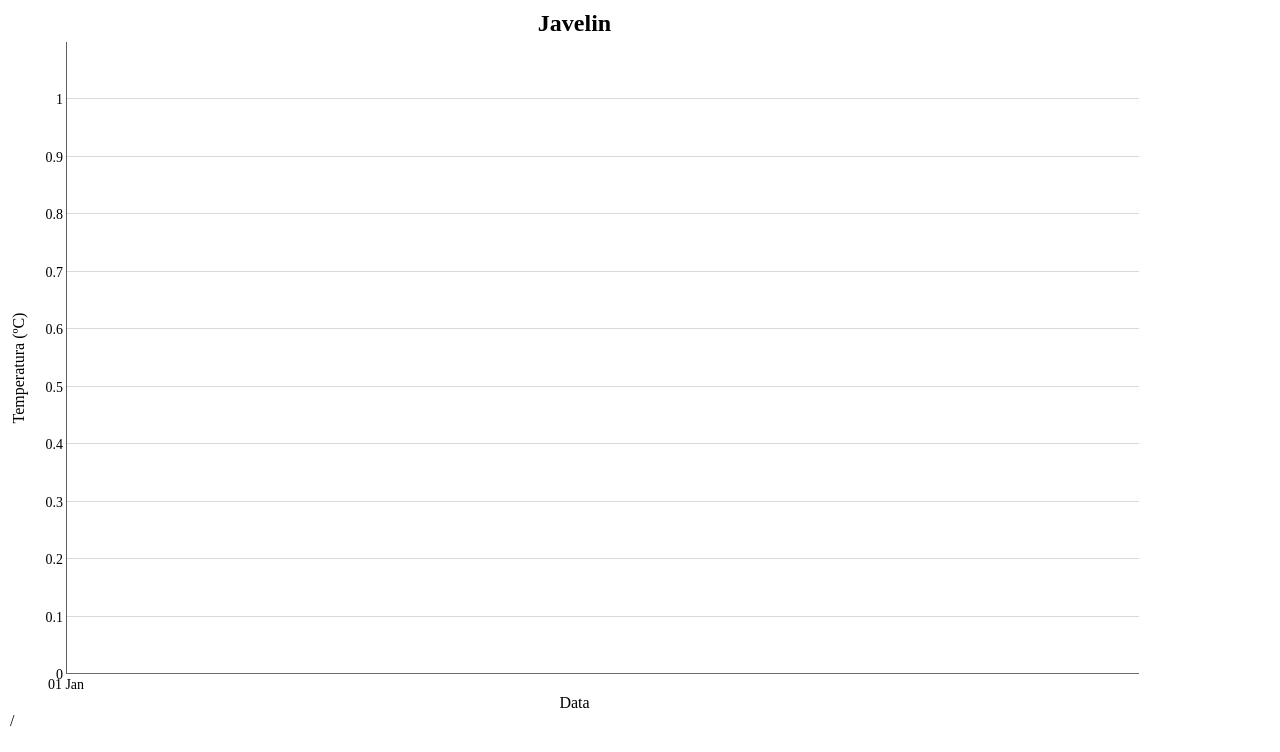
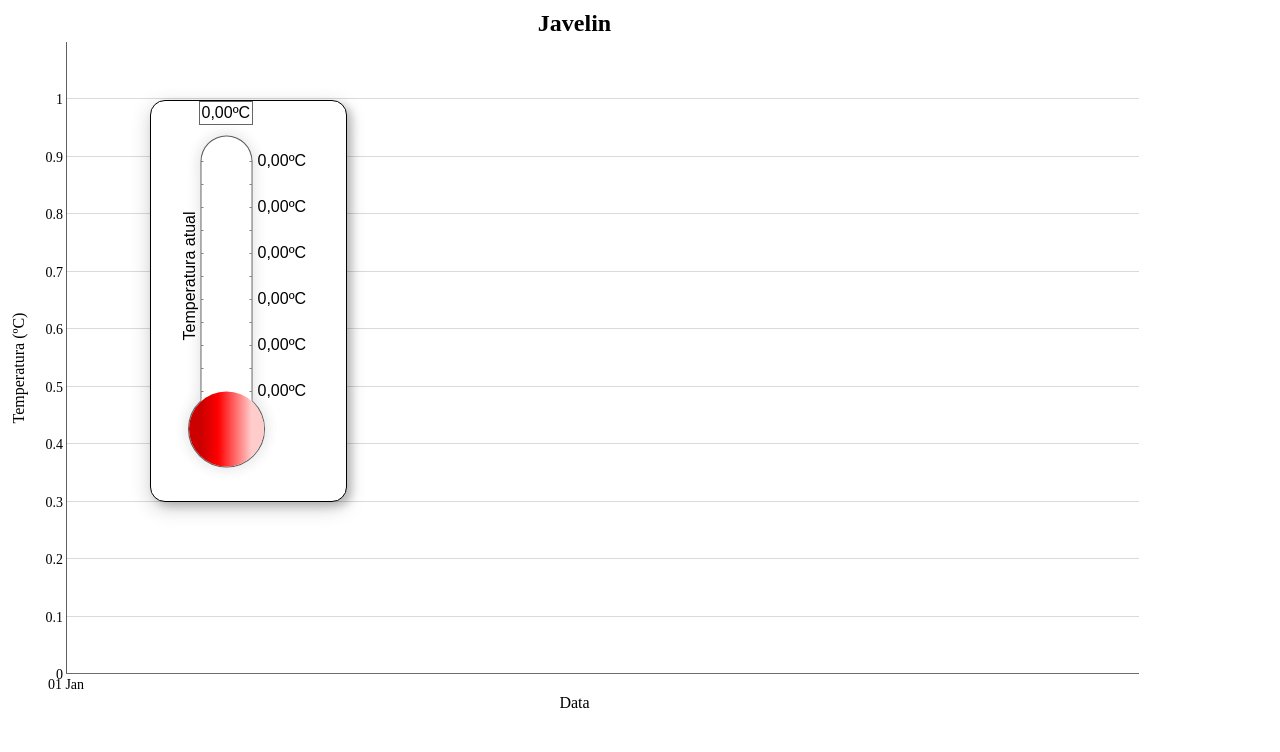
Before and after one commit to leorm037/temperature, a PHP site: page / in a window 1280 px wide. Shown: the top 752 px of the page. Run offline with PHP 8.4, Linux system fonts and the light colour scheme; data that the repository does not hold is empty.

Commit message:
Limitar o resultado das consultas

```diff
--- a/css/index.css
+++ b/css/index.css
@@ -14,6 +14,11 @@ body {
 	left: 150px;
 	width:180px;
 	height:400px;
+	padding-left: 15px;
 	border: 1px solid black;
 	background-color: #fff;
+	border-radius: 15px;
+	-moz-border-radius: 15px;
+	-webkit-border-radius: 15px;
+	box-shadow: 5px 4px 8px 0 rgba(0, 0, 0, 0.2), 0 6px 20px 0 rgba(0, 0, 0, 0.19);
 }
--- a/csv.php
+++ b/csv.php
@@ -1,4 +1,4 @@
-<?php
+ <?php
 
 require_once('db.php');
 
@@ -8,7 +8,7 @@ header('Content-Disposition: inline; filename=temperatura.csv');
 header('Pragma: no-cache');
 header('Expires: 0');
 
-$sql = "SELECT timestamp, environment, cpu, gpu FROM temperature WHERE scale = 'C' ORDER BY timestamp ASC";
+$sql = "SELECT timestamp, environment, cpu, gpu, external, external_sensation FROM temperature WHERE scale = 'C' ORDER BY timestamp DESC LIMIT 300";
 
 $stmt = $pdo->query($sql);
 
@@ -21,8 +21,11 @@ foreach($temperatures as $temperature){
 	$tempEnvironment = (float)$temperature['environment'];
 	$tempCpu = (float)$temperature['cpu'];
 	$tempGpu = (float)$temperature['gpu'];
+	$tempExternal = (float)$temperature['external'] <> 0 ? (float)$temperature['external'] : 'null';
+	$tempSensation = (float)$temperature['external_sensation'] <> 0 ? (float)$temperature['external_sensation'] : 'null';
 
-	echo $timestamp . "," . $tempEnvironment . "," .$tempCpu . "," . $tempGpu . "\n";
+
+	echo $timestamp . "," . $tempEnvironment . "," .$tempCpu . "," . $tempGpu . "," . $tempExternal . "," . $tempSensation . "\n";
 }
 
 $pdo = null;
--- a/index.php
+++ b/index.php
@@ -1,55 +1,17 @@
 <html lang="pt_BR">
 	<head>
 		<title>Temperatura</title>
-		<script src="js/jquery.min.js"></script>
-		<script src="js/dygraph.min.js"></script>
 		<link rel="stylesheet" type="text/css" href="css/dygraph.css" />
 		<link rel="stylesheet" type="text/css" href="css/index.css" />
 	</head>
 	<body>
 		<div id="graph"></div>
-		<script type="text/javascript">
-  			g = new Dygraph(
-				document.getElementById("graph"),
-				"csv.php", // path to CSV file
-    				{
-					labels: ['Data', 'Ambiente', 'CPU', 'GPU'],
-					labelsSeparateLines: true,
-					series : {
-						'Ambiente': {
-							fillGraph: true,
-							fillAlpha: 0.8,
-							color: 'red',
-							drawPoints: true,
-							pointSize: 2,
-							highlightCircleSize: 6,
-						},
-						'CPU': {
-							color: 'blue',
-							drawPoints: true,
-							pointSize: 2,
-							highlightCircleSize: 6,
-						},
-						'GPU': {
-							color: 'grey',
-							drawPoints: true,
-							pointSize: 2,
-							highlightCircleSize: 6,
-						}
-					},
-					title: 'Javelin',
-					titleHeight: 32,
-					ylabel: 'Temperatura (ºC)',
-					xlabel: 'Data',
-					strokeWidth: 1.5,
-				} // options
-			);
-			$(document).ready(function(){
-				window.intervalId = setInterval(function() {
-        				g.updateOptions( { 'file': "csv.php" } );
-     				}, 300000);
-			});
-		</script>
+		<div id="divThermometer"><canvas id="thermometer" width="120" height="400">[No canvas support]</canvas></div>
+
+		<script src="js/jquery.min.js"></script>
+		<script src="js/dygraph.min.js"></script>
+		<script src="js/RGraph.common.core.js"></script>
+		<script src="js/RGraph.thermometer.js"></script>
+		<script src="js/index.js"></script>
  	</body>
 </html>
-/
--- a/js/index.js
+++ b/js/index.js
@@ -3,7 +3,7 @@ function showGraph(){
 		document.getElementById("graph"),
 		"csv.php", // path to CSV file
 			{
-			labels: ['Data', 'Ambiente', 'CPU', 'GPU'],
+			labels: ['Data', 'Ambiente', 'CPU', 'GPU','Externa','Sensação'],
 			labelsSeparateLines: true,
 			series : {
 				'Ambiente': {
@@ -15,13 +15,25 @@ function showGraph(){
 					highlightCircleSize: 6,
 				},
 				'CPU': {
-					color: 'blue',
+					color: 'black',
 					drawPoints: true,
 					pointSize: 2,
 					highlightCircleSize: 6,
 				},
 				'GPU': {
 					color: 'grey',
+					drawPoints: true,
+					pointSize: 2,
+					highlightCircleSize: 6,
+				},
+				'Externa': {
+					color: 'blue',
+					drawPoints: true,
+					pointSize: 2,
+					highlightCircleSize: 6,
+				},
+				'Sensação': {
+					color: 'orange',
 					drawPoints: true,
 					pointSize: 2,
 					highlightCircleSize: 6,
--- a/json.php
+++ b/json.php
@@ -4,7 +4,7 @@ require_once('db.php');
 
 header('Content-Type: application/json');
 
-$sql = "SELECT timestamp, environment, cpu, gpu FROM temperature WHERE scale = 'C' ORDER BY timestamp ASC";
+$sql = "SELECT timestamp, environment, cpu, gpu, external FROM temperature WHERE scale = 'C' ORDER BY timestamp ASC";
 
 $stmt = $pdo->query($sql);
 
@@ -15,8 +15,9 @@ foreach($temperatures as $temperature){
 	$tempEnvironment = (float)$temperature['environment'];
 	$tempCpu = (float)$temperature['cpu'];
 	$tempGpu = (float)$temperature['gpu'];
+	$tempExternal = (float)$temperature['external'];
 
-	$data[] = array($timestamp,$tempEnvironment,$tempCpu,$tempGpu);
+	$data[] = array($timestamp,$tempEnvironment,$tempCpu,$tempGpu,$tempExternal);
 }
 
 echo json_encode($data);
```
Also changed, not shown: cron.php (+18 -6 lines), 1 other file.
